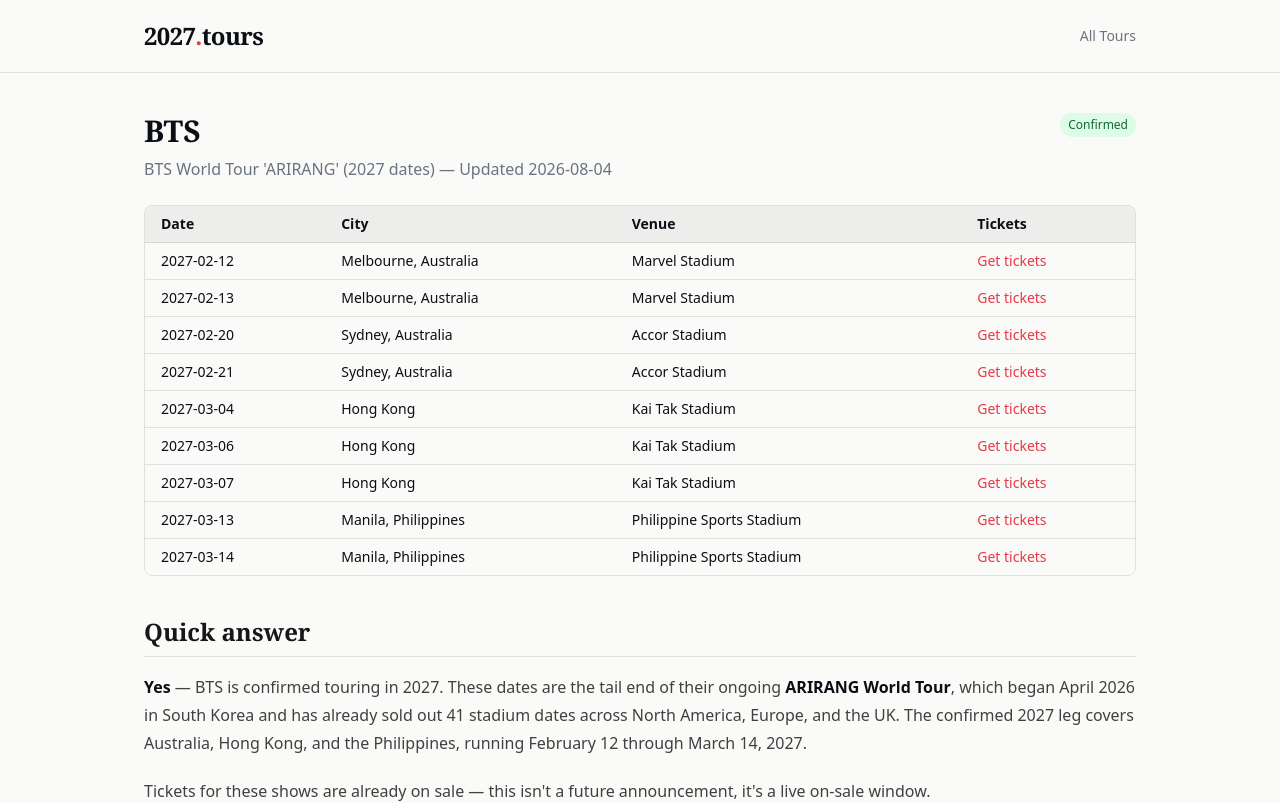
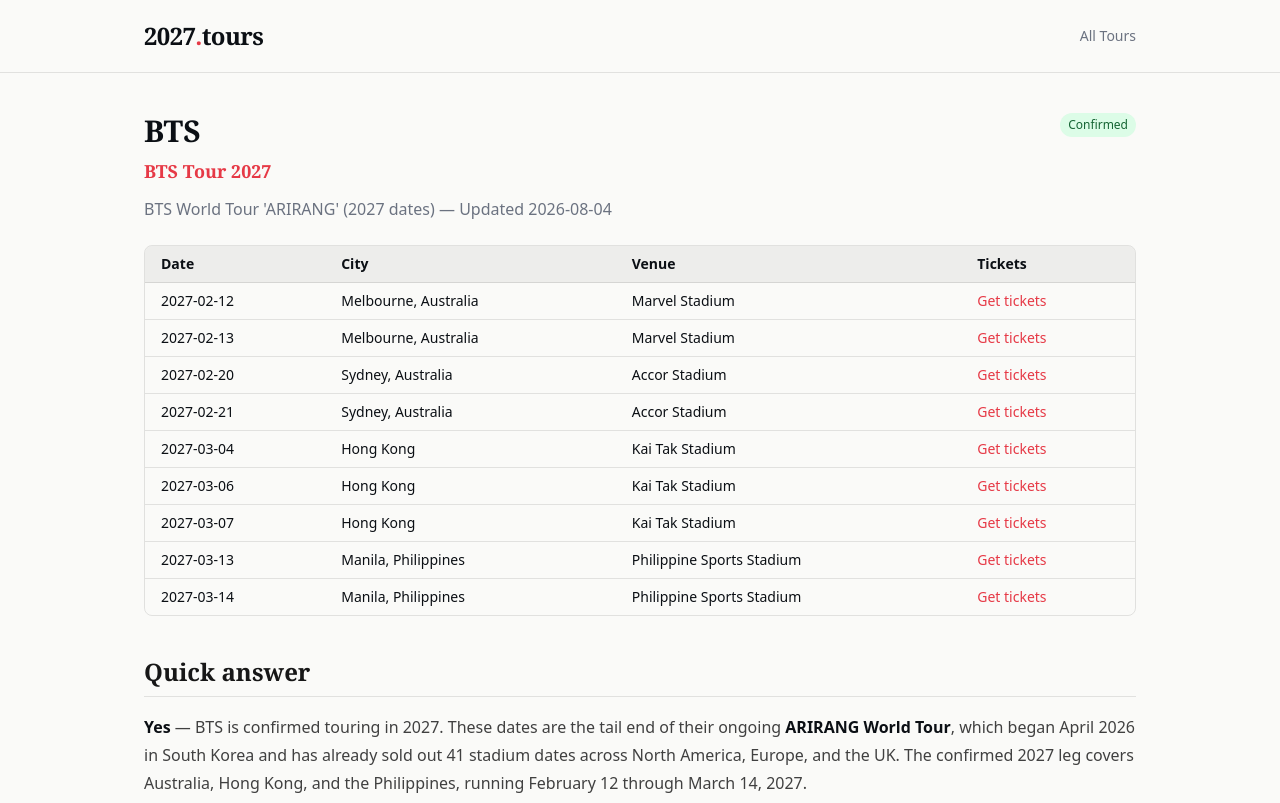
Before and after one commit to StarBozdar/Tours-2027, a Next.js app: page /tours/bts-2027-tour in a window 1280 px wide. Shown: the top 803 px of the page. Built offline with nearby package versions, Linux system fonts and the light colour scheme.

Commit message:
Add primary keyword H2 heading to each tour page (e.g. 'Megadeth Tour 2027'); align page title metadata to match

```diff
--- a/app/tours/[slug]/page.tsx
+++ b/app/tours/[slug]/page.tsx
@@ -15,8 +15,9 @@ export async function generateMetadata({
 }): Promise<Metadata> {
   try {
     const { frontmatter } = getTourBySlug(params.slug)
+    const primaryKeyword = frontmatter.primaryKeyword || `${frontmatter.artist} Tour 2027`
     return {
-      title: `${frontmatter.artist} 2027 Tour Dates & Updates | 2027.tours`,
+      title: `${primaryKeyword}: Dates, Tickets & News | 2027.tours`,
       description: `Latest updates on ${frontmatter.artist}'s ${frontmatter.tourName}: dates, venues, and status.`
     }
   } catch {
@@ -40,6 +41,7 @@ export default function TourPage({ params }: { params: { slug: string } }) {
   }
 
   const { frontmatter, content } = tour!
+  const primaryKeyword = frontmatter.primaryKeyword || `${frontmatter.artist} Tour 2027`
 
   return (
     <article>
@@ -49,6 +51,7 @@ export default function TourPage({ params }: { params: { slug: string } }) {
           {frontmatter.status}
         </span>
       </div>
+      <h2 className="font-display text-lg font-semibold text-accent mb-3">{primaryKeyword}</h2>
       <p className="text-muted mb-6">{frontmatter.tourName} — Updated {frontmatter.lastUpdated}</p>
 
       {frontmatter.dates?.length > 0 && (
--- a/lib/tours.ts
+++ b/lib/tours.ts
@@ -19,6 +19,7 @@ export type TourFrontmatter = {
   status: TourStatus
   lastUpdated: string
   genre?: string
+  primaryKeyword?: string
   dates: TourDate[]
   slug: string
 }
```
